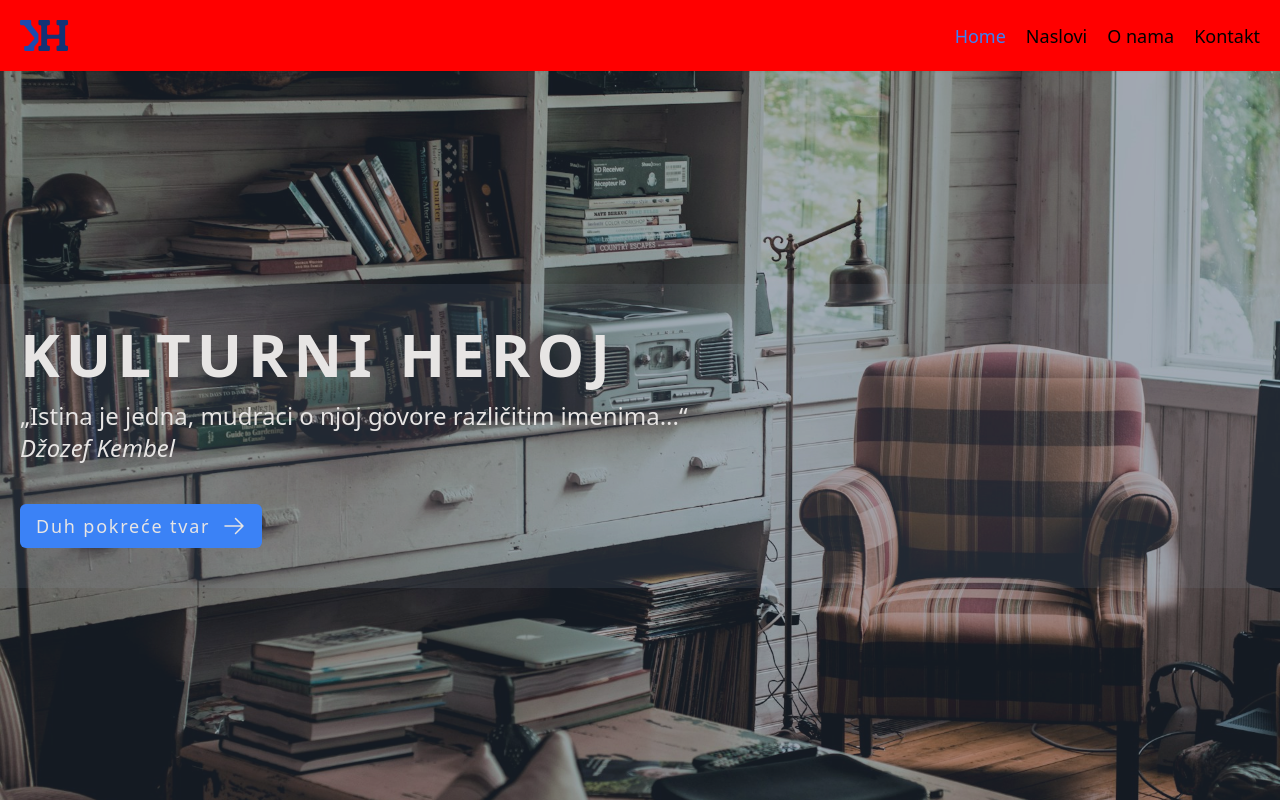
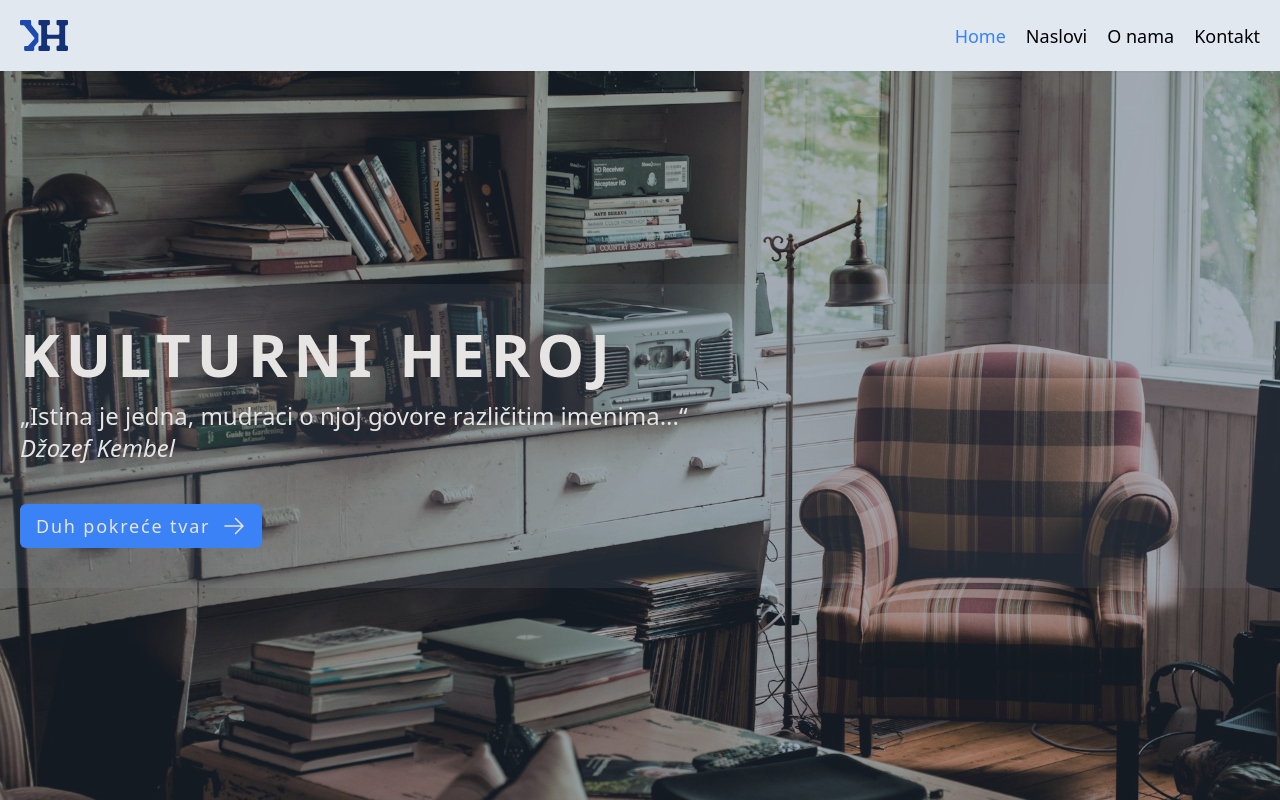
Before and after one commit to milanzivanov/culturalHeroPortal, a React (Vite) app: page / in a window 1280 px wide. Built offline with nearby package versions, Linux system fonts and the light colour scheme; no server answers.

Commit message:
bg red deleted

```diff
--- a/src/pages/rootLayout.jsx
+++ b/src/pages/rootLayout.jsx
@@ -16,7 +16,7 @@ function RootLayout() {
 
   return (
     <>
-      <header className="fixed left-0 right-0 top-0 z-20 w-full bg-[red] shadow-sm">
+      <header className="fixed left-0 right-0 top-0 z-20 w-full bg-slate-200 shadow-sm">
         <MainHeader />
       </header>
       <main className="relative mt-[71px]">
```
